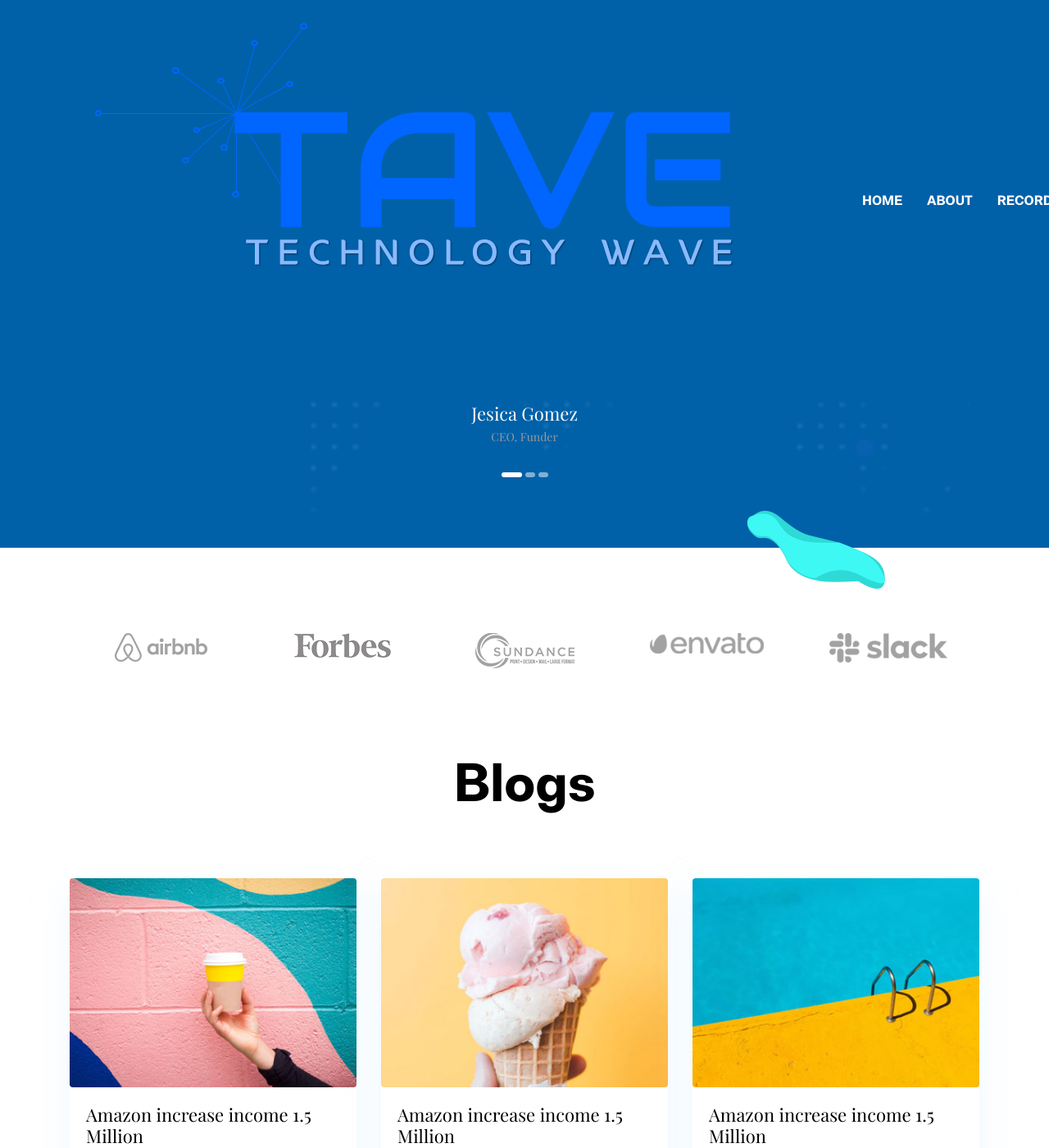
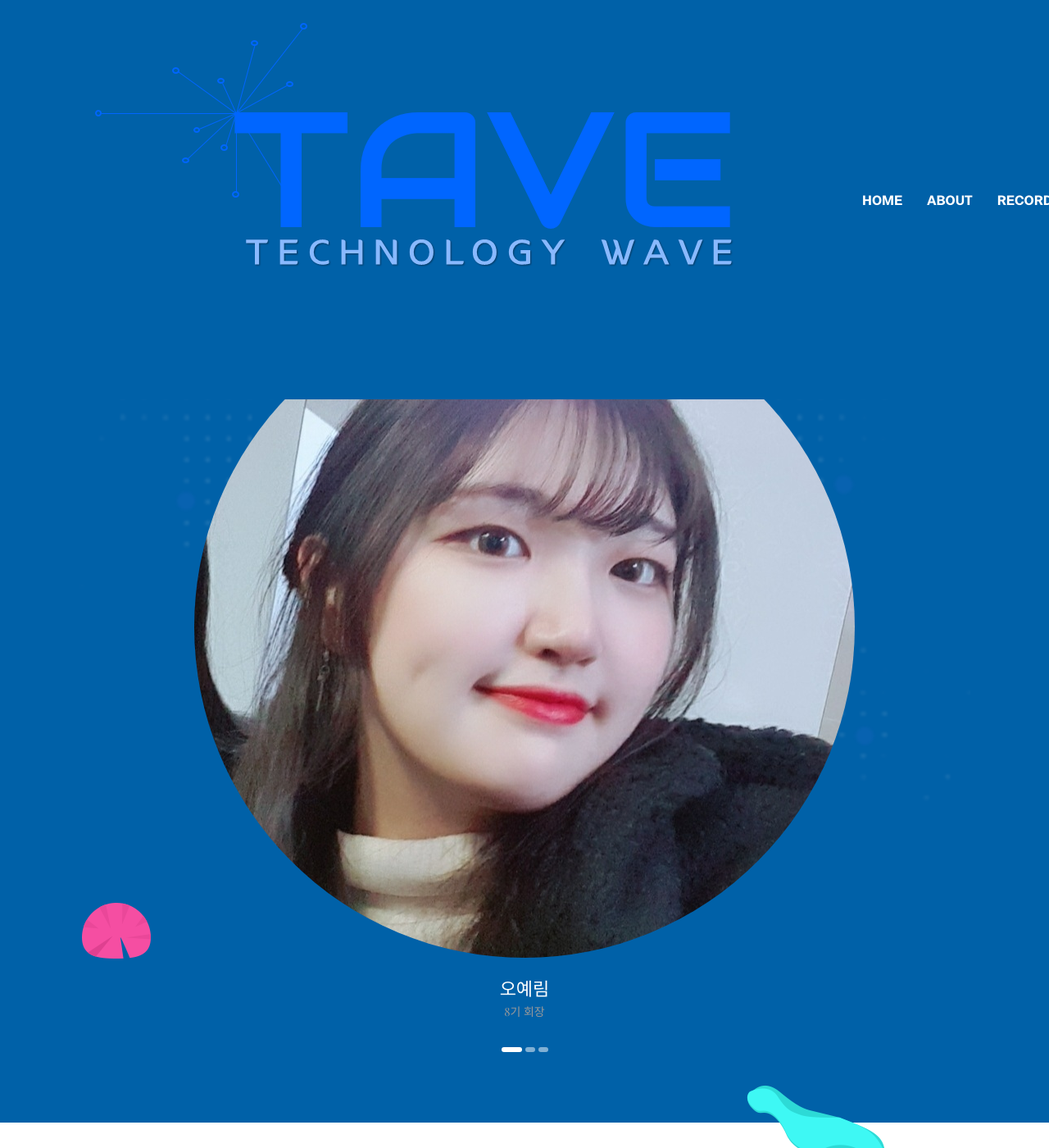
Before and after one commit to TAVEwave/TAVEwave.github.io, a Jekyll site: the page built from index.html, in a window 1280 px wide and 1400 px high, scrolled down 5120 px. Shown: the whole window at 82% size. Built offline with Jekyll 4.4.1, drawn with Linux system fonts in a browser that asks for light colours.

Commit message:
Update settings.yml

```diff
--- a/_data/settings.yml
+++ b/_data/settings.yml
@@ -257,16 +257,19 @@
 # Testimonials Section
 
 testimonial-items:
-  - name: "Jesica Gomez"
+  - name: "오예림"
+    image: "assets/images/testimonial/yerim.jpg"
+    designation: "8기 회장"
+    content: "예비 8기 회원분들께
+4차 산업혁명 학문에 열정이 있는 모든 분들이라면 TAVE에서 다재다능한 사람들과 함께 혼자는 상상도 할 수 없었던 결과를 낼 수 있다고 자신합니다. TAVE와 함께 활동해 나가며 시작했을 때와 달라진 자신을 만나보세요. 4차 산업혁명의 위력이 커지고 있는 이 시대에, 이를 주도해 나가는 인재가 되실 회원분들을 모집합니다.
+"
+
+  - name: "김윤현"
     image: "assets/images/testimonial/client-1.png"
-    designation: "CEO, Funder"
-    content: "Lorem ipsum dolor sit amet, consectetur adipisicing elit, sed do eiusmod tempor incididunt ut labore et dolore magna aliqua. Ut enim ad minim veniam, <strong>quis nostrud exercitation ullamco laboris nisi ut aliquip ex ea commodo consequat.</strong> Duis aute irure dolor in reprehenderit in voluptate velit esse cillum dolore eu fugiat nulla pariatur."
-
-  - name: "Jesica Gomez"
-    image: "assets/images/testimonial/client-1.png"
-    designation: "CEO, Funder"
-    content: "Lorem ipsum dolor sit amet, consectetur adipisicing elit, sed do eiusmod tempor incididunt ut labore et dolore magna aliqua. Ut enim ad minim veniam, <strong>quis nostrud exercitation ullamco laboris nisi ut aliquip ex ea commodo consequat.</strong> Duis aute irure dolor in reprehenderit in voluptate velit esse cillum dolore eu fugiat nulla pariatur."
-
+    designation: "7기 회장"
+    content: "안녕하세요 7기 회장 김윤현입니다.
+빅데이터를 기반으로 하는 다양한 4차 산업 기술은 영화에서나 보는 그런 막연한 기술이 아닌 이미 우리 삶의 곳곳에 적용되고 있습니다. IT 산업은 물론이고 다양한 산업에서 사용되며 작업 생산성을 높여가고 있습니다. 이런 시대적 흐름에 대비하며 함께 발전해 나갈 회원들을 모집합니다
+"
   - name: "Jesica Gomez"
     image: "assets/images/testimonial/client-1.png"
     designation: "CEO, Funder"
```
